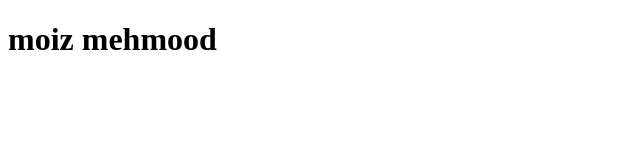
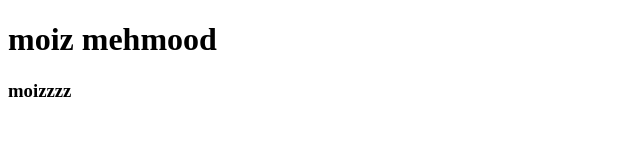
Before and after one commit to moizmehmood/bootcamp2020, a plain HTML site: page index.html in a window 1280 px wide. Shown: the full height of the page, 0-640 px from the left. Drawn offline with Linux system fonts and the light colour scheme.

Commit message:
Update index.html

```diff
--- a/index.html
+++ b/index.html
@@ -9,6 +9,7 @@
 <div>
     <h1>
         moiz mehmood
+        <h3>moizzzz</h3>
     </h1>
 </div>
 </body>
```
